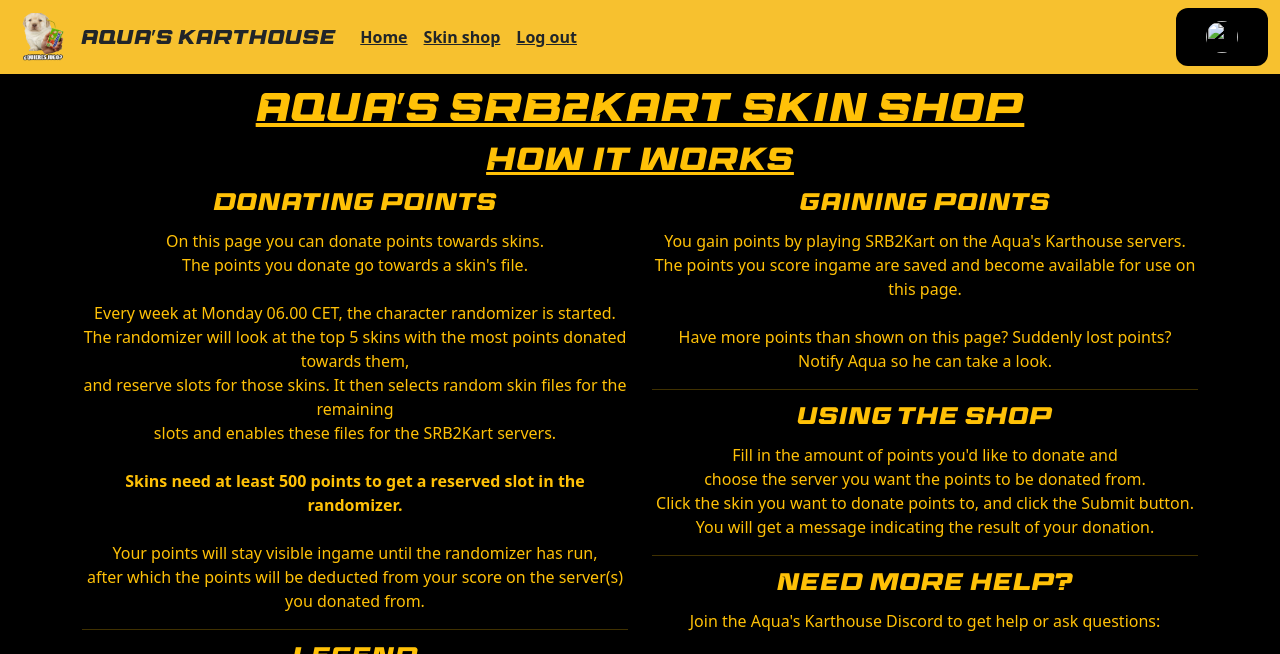
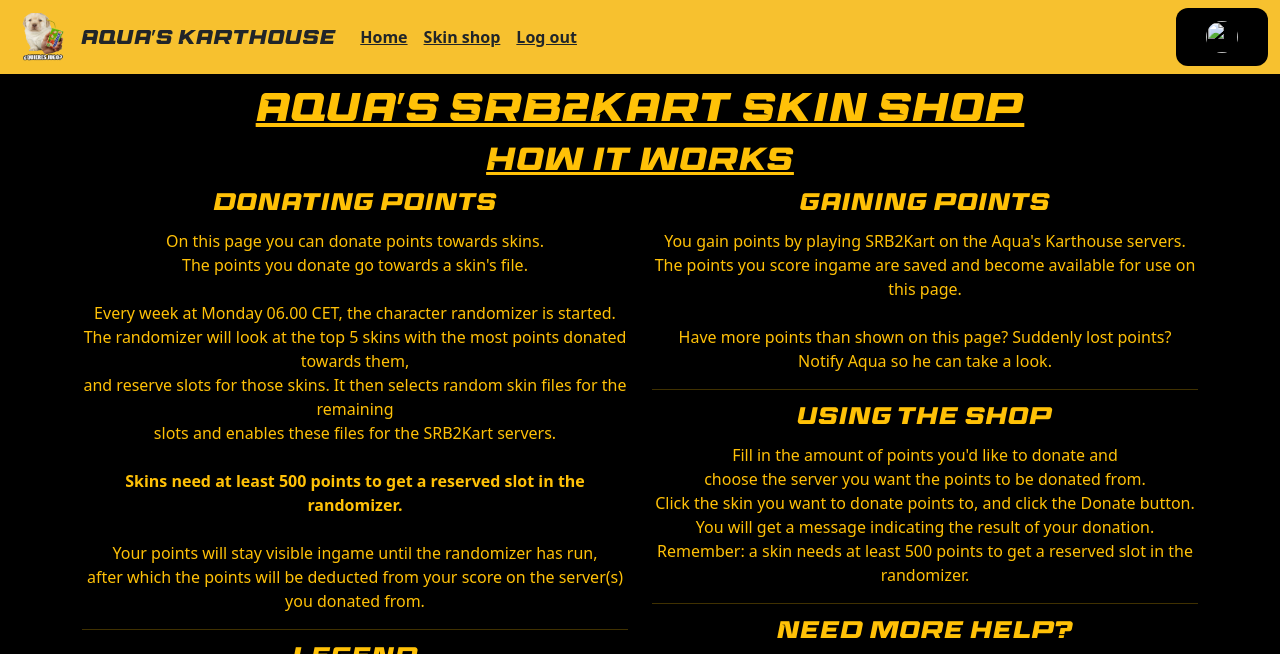
Before and after one commit to NielsjeNL/srb2kart-website, a Flask app: template srb2kartwebsite/templates/skinshop.html in a window 1280 px wide. Shown: the top 654 px of the page. Run offline with Flask 2, Linux system fonts and the light colour scheme; the template is opened without the code that fills it: values that come from a table or form of the project are taken from there, others are empty; parts of the project's set-up code (start-up, migrations or seed data) failed here and were passed over.

Commit message:
fix wording a little more
now i will start finishing the backend stuff

```diff
--- a/srb2kartwebsite/templates/skinshop.html
+++ b/srb2kartwebsite/templates/skinshop.html
@@ -47,8 +47,9 @@
                 <h4>Using the shop</h4>
                 Fill in the amount of points you'd like to donate and<br>
                 choose the server you want the points to be donated from.<br>
-                Click the skin you want to donate points to, and click the Submit button.<br>
-                You will get a message indicating the result of your donation.
+                Click the skin you want to donate points to, and click the Donate button.<br>
+                You will get a message indicating the result of your donation.<br>
+                Remember: a skin needs at least 500 points to get a reserved slot in the randomizer.
                 <hr>
                 <h4>Need more help?</h4>
                 Join the Aqua's Karthouse Discord to get help or ask questions:<br><br>
```
